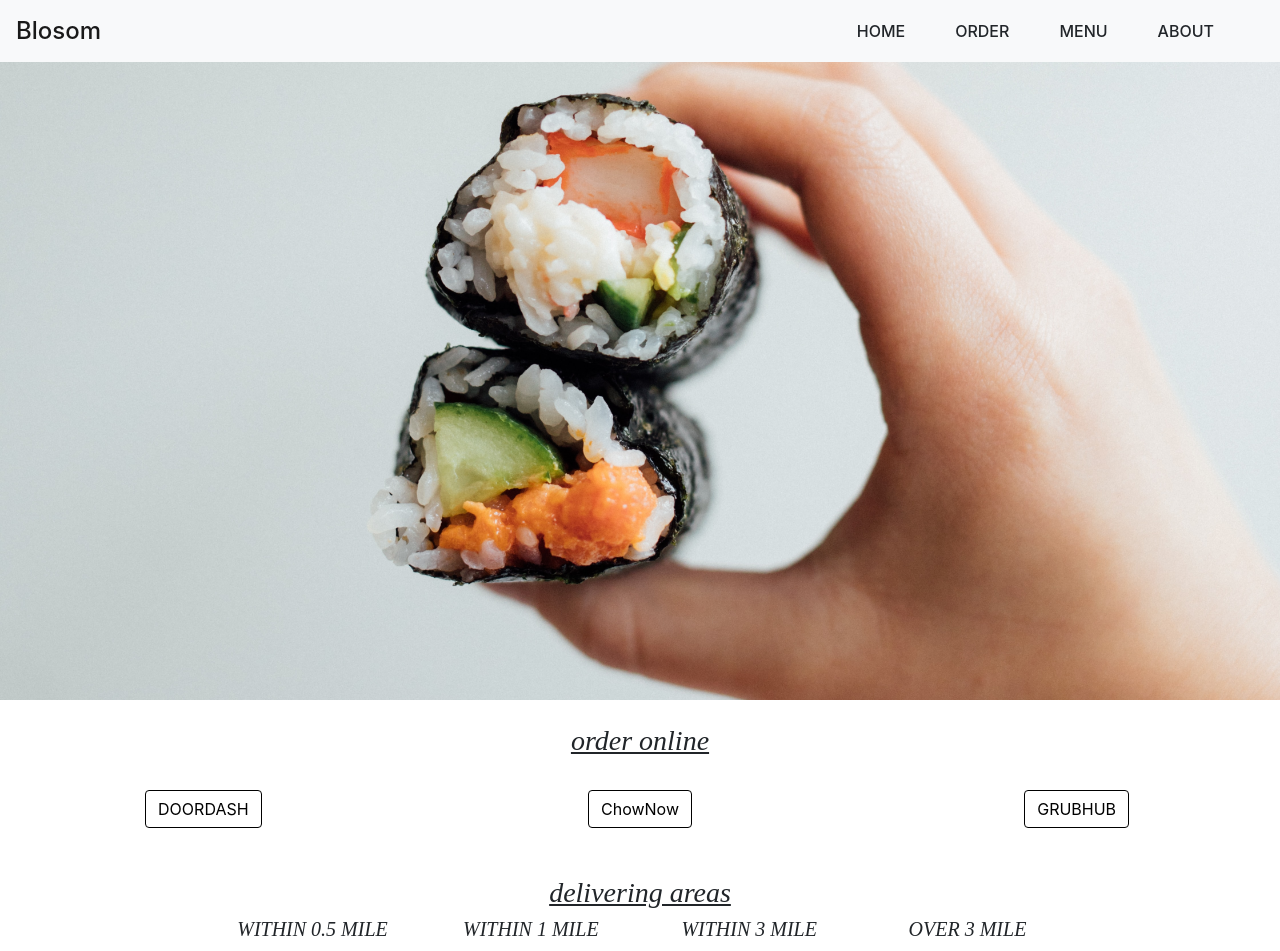
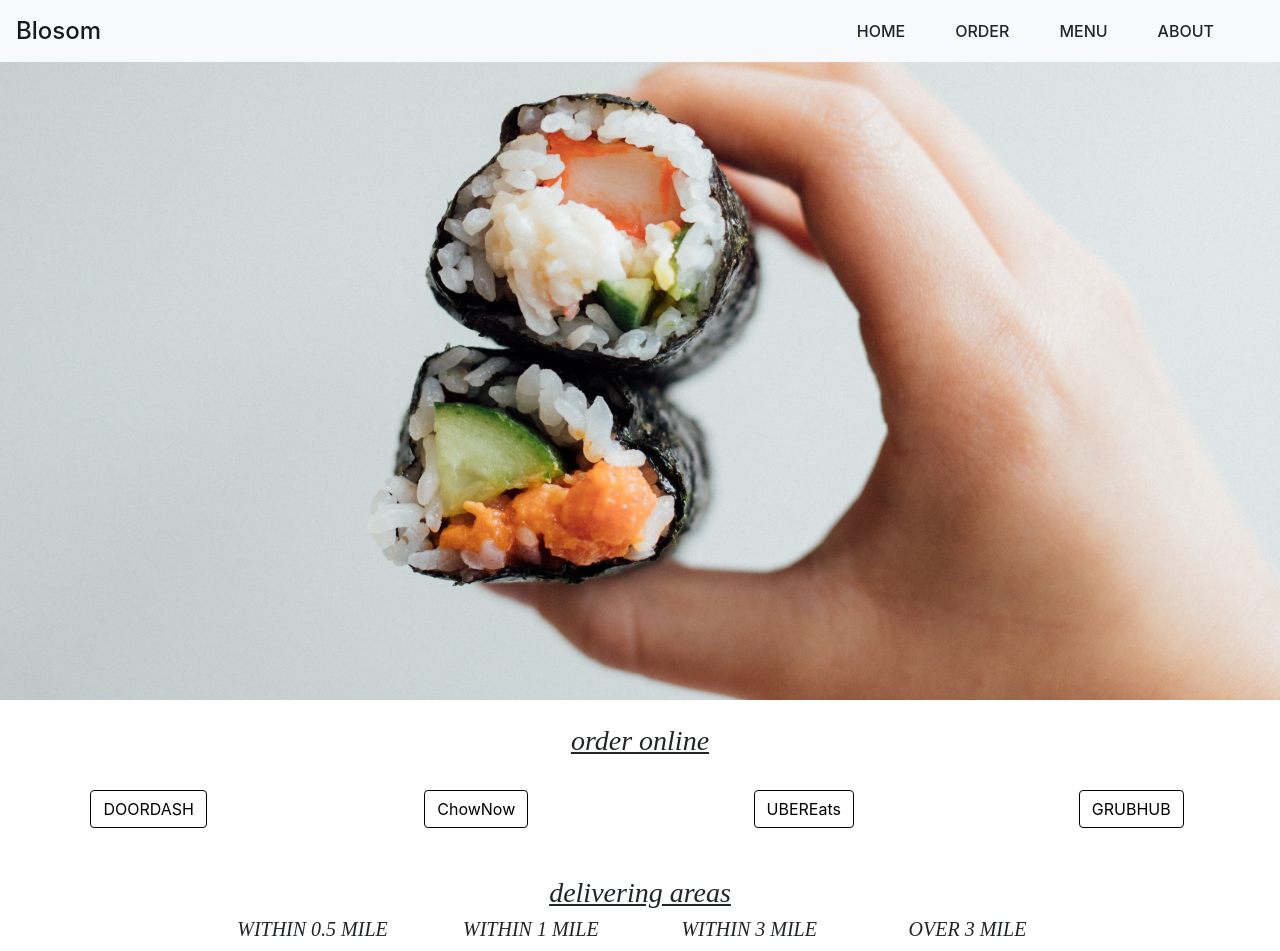
Before and after one commit to aBurmeseDev/Blosom, a React (Create React App) app: page / in a window 1280 px wide. Shown: the top 951 px of the page. Built offline with nearby package versions, Linux system fonts and the light colour scheme; a web font is replaced by a local one.

Commit message:
add UberEats button

```diff
--- a/src/pages/Gallery.js
+++ b/src/pages/Gallery.js
@@ -16,12 +16,12 @@ export default class Gallery extends Component {
             <Col xs='12' md='3'>
               <img src={img1} className='gallery-img' />
             </Col>
-            <Col xs='12' md='3'>
+            {/* <Col xs='12' md='3'>
               <img src={img1} className='gallery-img' />
             </Col>
             <Col xs='12' md='3'>
               <img src={img1} className='gallery-img' />
-            </Col>
+            </Col> */}
           </Row>
         </div>
       </div>
--- a/src/pages/Order.js
+++ b/src/pages/Order.js
@@ -11,17 +11,22 @@ export default class Order extends Component {
           <div style={{ height: '24px' }} />
 
           <Row>
-            <Col xs='12' md='4'>
+            <Col xs='12' md='3'>
               <Button outline color='info'>
                 DOORDASH
               </Button>
             </Col>
-            <Col xs='12' md='4'>
+            <Col xs='12' md='3'>
               <Button outline color='info'>
                 ChowNow
               </Button>
             </Col>
-            <Col xs='12' md='4'>
+            <Col xs='12' md='3'>
+              <Button outline color='info'>
+                UBEREats
+              </Button>
+            </Col>
+            <Col xs='12' md='3'>
               <Button outline color='info' href='https://www.grubhub.com/'>
                 GRUBHUB
               </Button>
```
